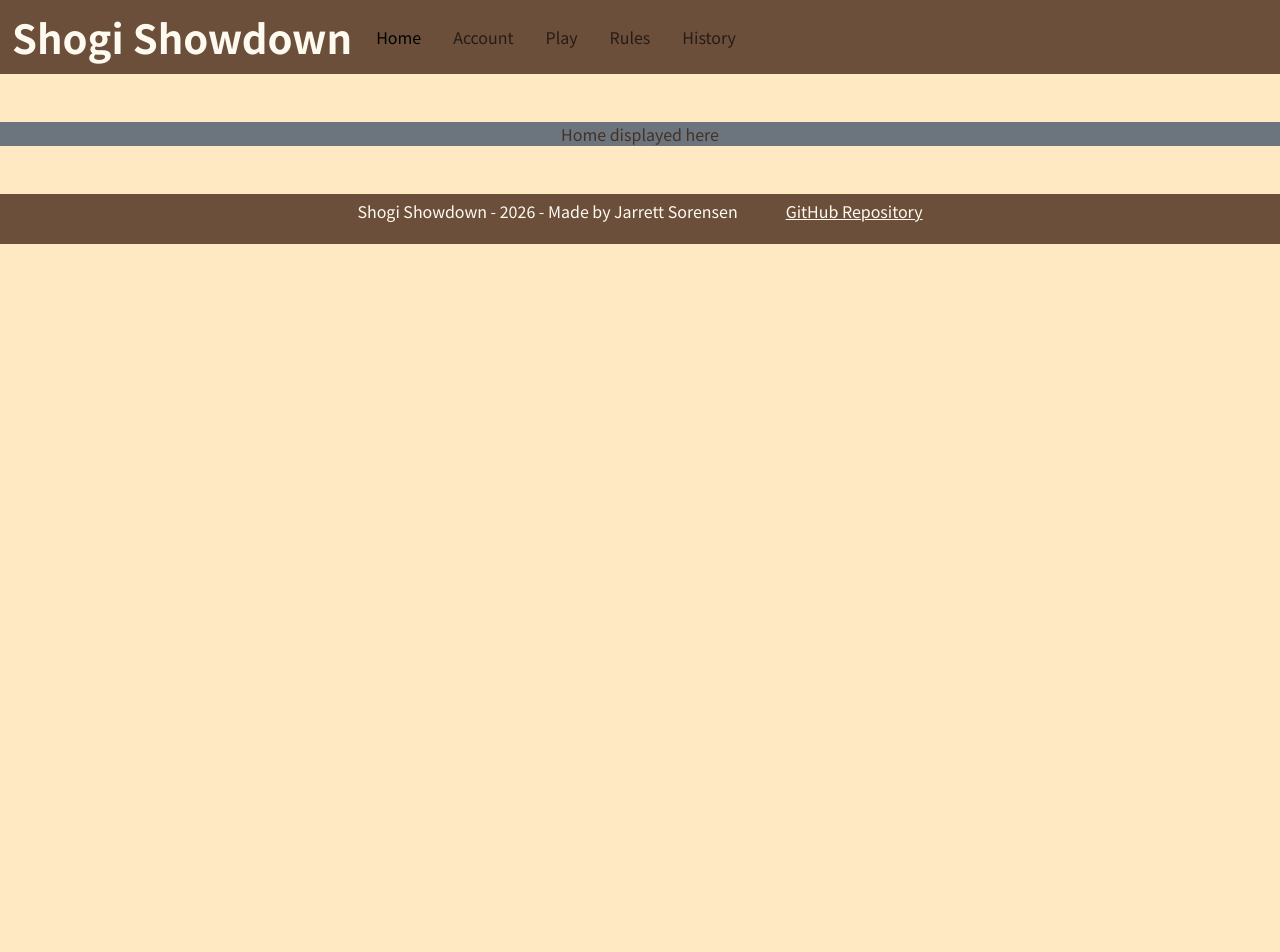
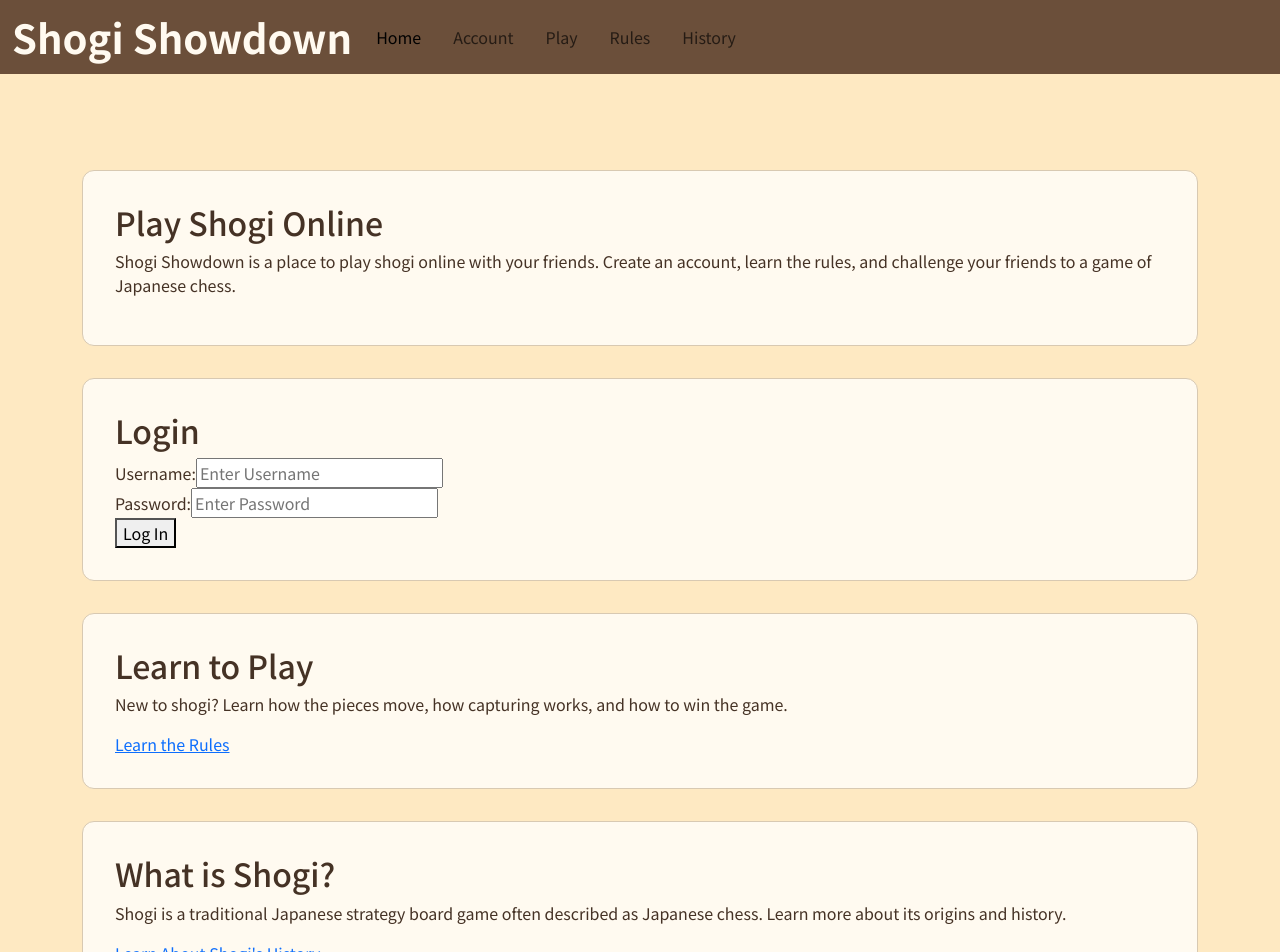
Before and after one commit to JaysterNumber1/startup, a React (Vite) app: page / in a window 1280 px wide. Shown: the top 952 px of the page. Before the commit the page ends 800 px from the top, so only its background shows below. Built offline with nearby package versions, Linux system fonts and the light colour scheme.

Commit message:
converted home to react

```diff
--- a/src/home/home.jsx
+++ b/src/home/home.jsx
@@ -1,9 +1,56 @@
 import React from 'react';
+import { NavLink } from 'react-router-dom';
 
 export function Home() {
     return (
-        <main className="container-fluid bg-secondary text-center">
-            <div>Home displayed here</div>
+        <main class="container py-5">
+
+            <section>
+                <h2>Play Shogi Online</h2>
+                <p>
+                    Shogi Showdown is a place to play shogi online with your friends.
+                    Create an account, learn the rules, and challenge your friends
+                    to a game of Japanese chess.
+                </p>
+            </section>
+
+            <section>
+                <h2>Login</h2>
+
+                <form action="account.html" method="get">
+                    <label for="username">Username:</label>
+                    <input type="text" id="username" name="username" required placeholder="Enter Username" />
+
+                    <br />
+
+                    <label for="password">Password:</label>
+                    <input type="password" id="password" name="password" required placeholder="Enter Password" />
+
+                    <br />
+
+                    <button type="submit">Log In</button>
+                </form>
+            </section>
+
+            <section>
+                <h2>Learn to Play</h2>
+                <p>
+                    New to shogi? Learn how the pieces move, how capturing works,
+                    and how to win the game.
+                </p>
+                <NavLink to="/rules">Learn the Rules</NavLink>
+            </section>
+
+            <section>
+                <h2>What is Shogi?</h2>
+                <p>
+                    Shogi is a traditional Japanese strategy board game often
+                    described as Japanese chess. Learn more about its origins
+                    and history.
+                </p>
+                <NavLink to="/history">Learn About Shogi's History</NavLink>
+            </section>
+
         </main>
     );
 }
```
